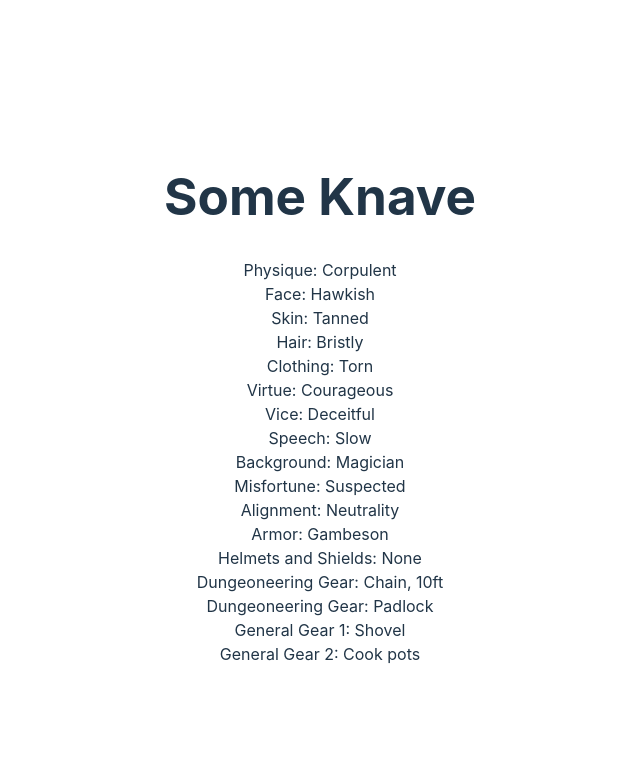
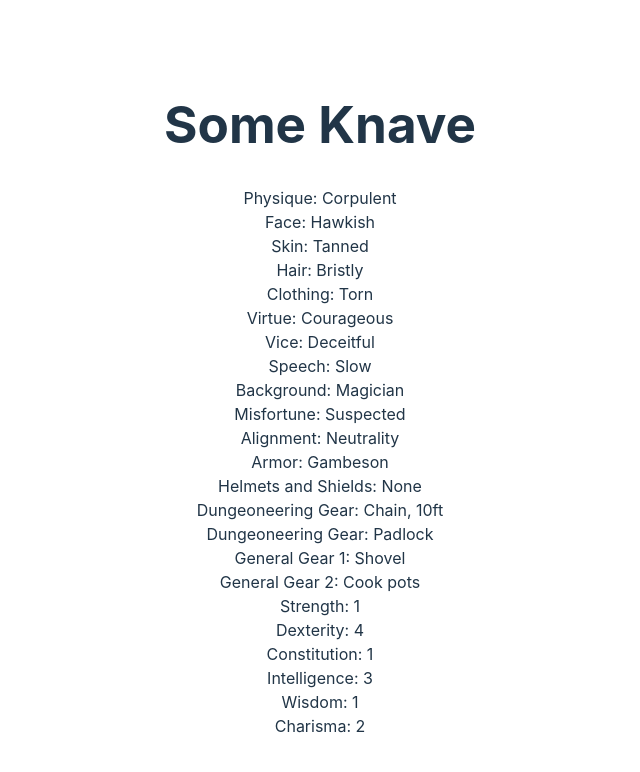
Before and after one commit to robkpaul/knave, a React (Vite) app: page / in a window 1280 px wide. Shown: the top 772 px of the page, without its empty margins (320-960 px from the left). Built offline with nearby package versions, Linux system fonts and the light colour scheme.

Commit message:
Attributes

```diff
--- a/src/App.tsx
+++ b/src/App.tsx
@@ -39,6 +39,12 @@ const gearMapped = [...startingGear.entries()].map(
   }
 );
 
+const attributes: string[] = ["Strength", "Dexterity", "Constitution", "Intelligence", "Wisdom", "Charisma"]
+
+const attributesMapped = attributes.map((attr) => {
+  return <div key={attr}>{attr}:  {Math.min(...[Math.ceil(Math.random() * 6), Math.ceil(Math.random() * 6), Math.ceil(Math.random() * 6)])}</div>
+});
+
 function App() {
   return (
     <>
@@ -50,6 +56,9 @@ function App() {
         <div id="gear">
           {gearMapped}
         </div>
+        <div id="attributes">
+          {attributesMapped}
+        </div>
       </div>
     </>
   )
```
